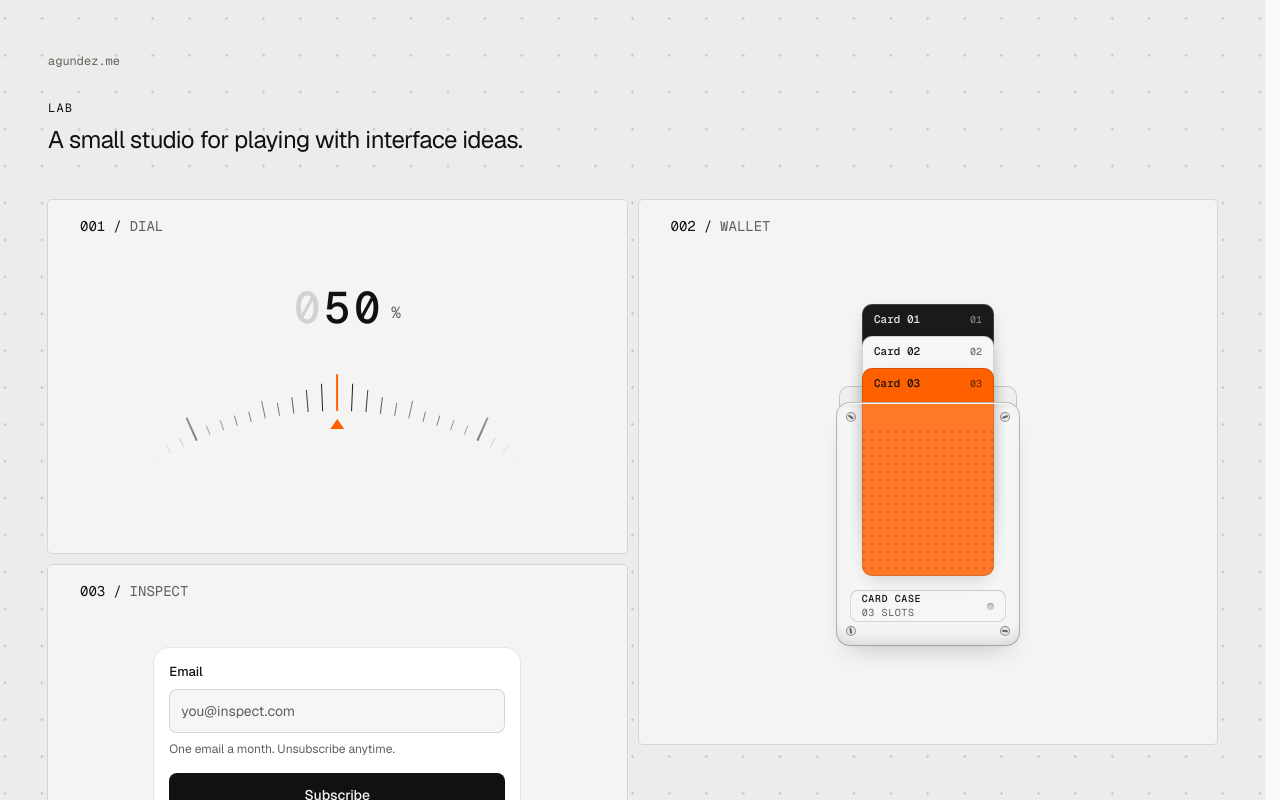
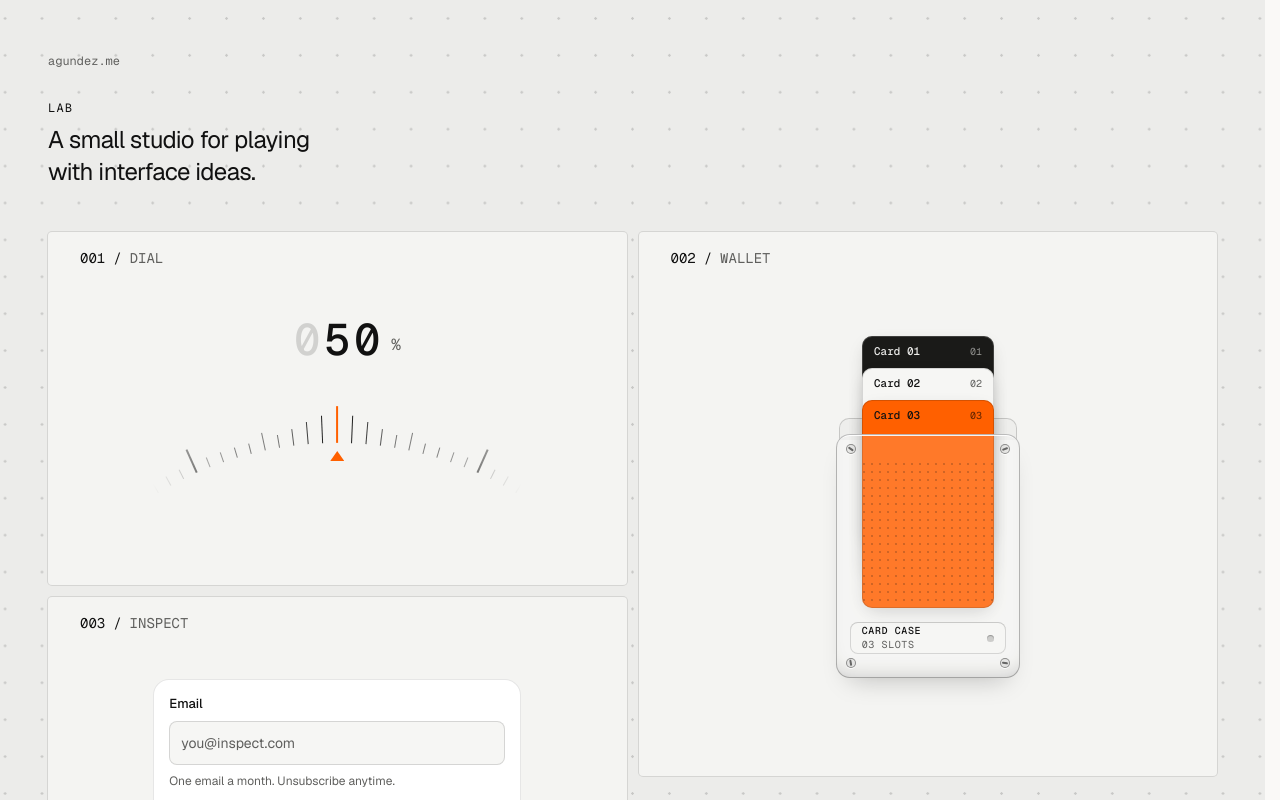
Before and after one commit to cagndz/agundez-me, a Next.js app: page /lab in a window 1280 px wide. Shown: the top 800 px of the page. Built offline with nearby package versions, Linux system fonts and the light colour scheme.

Commit message:
feat(lab): limit the header width

```diff
--- a/src/app/(lab)/lab/page.tsx
+++ b/src/app/(lab)/lab/page.tsx
@@ -10,7 +10,7 @@ export default async function LabPage({ searchParams }: PageProps<'/lab'>) {
 
 	return (
 		<div className='lab-scope'>
-			<header>
+			<header className='max-w-md'>
 				<Link
 					href='/'
 					className='font-mono text-xs text-muted hover:text-foreground'
```
